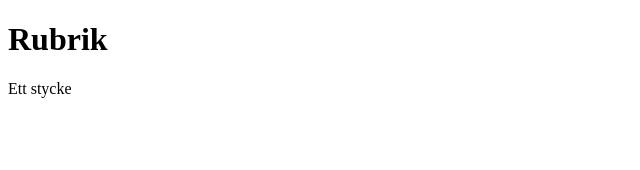
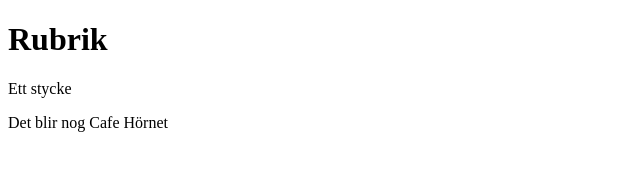
Before and after one commit to fyrkantismen/projektet, a plain HTML site: page index.html in a window 1280 px wide. Shown: the whole page, without its empty margins (0-640 px from the left). Drawn offline with Linux system fonts and the light colour scheme.

Commit message:
La till Cafe Hörnet

```diff
--- a/index.html
+++ b/index.html
@@ -8,5 +8,6 @@
   <body>
     <h1>Rubrik</h1>
     <p>Ett stycke</p>
+    <p>Det blir nog Cafe Hörnet</p>
   </body>
 </html>
```
